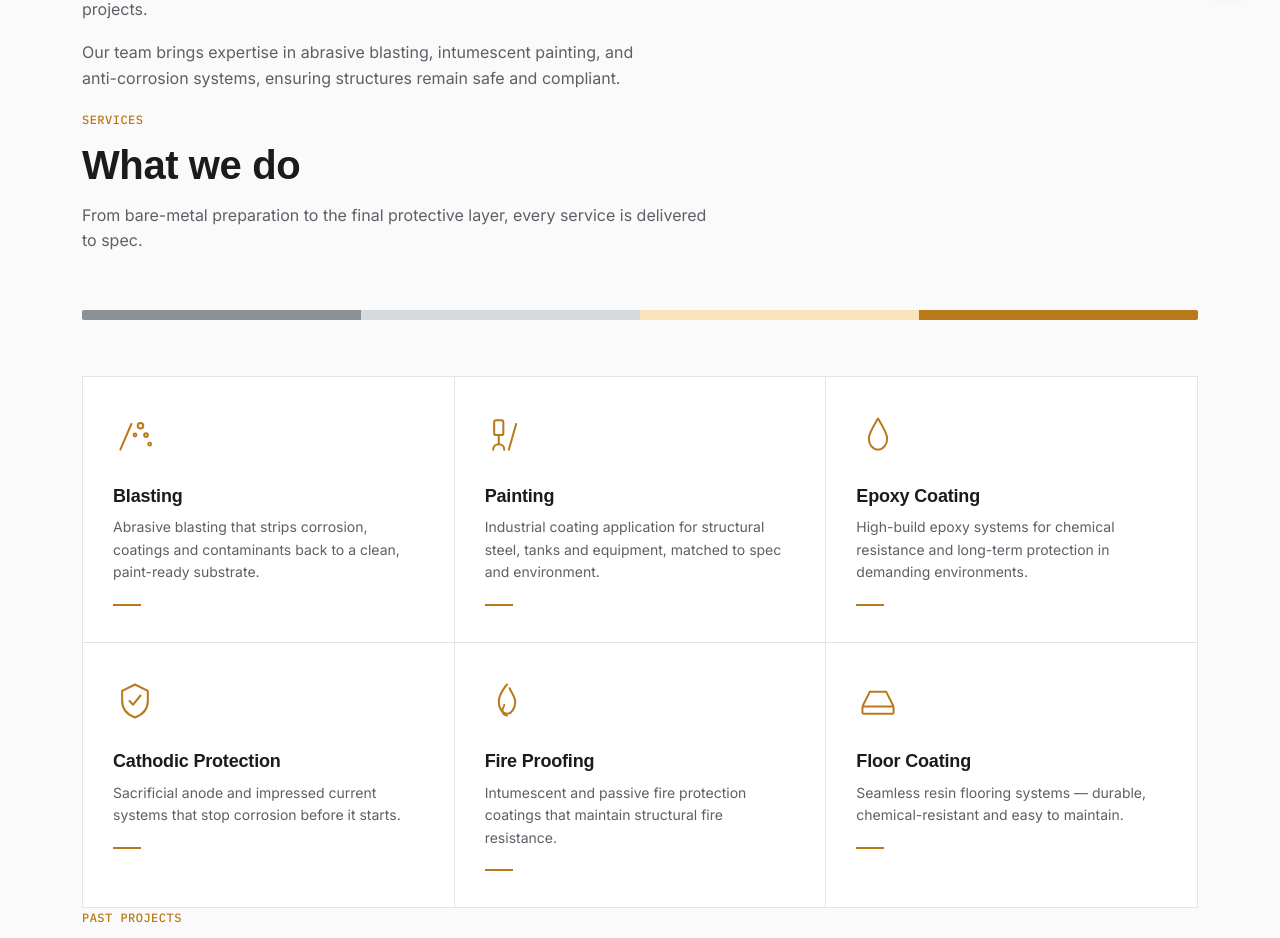
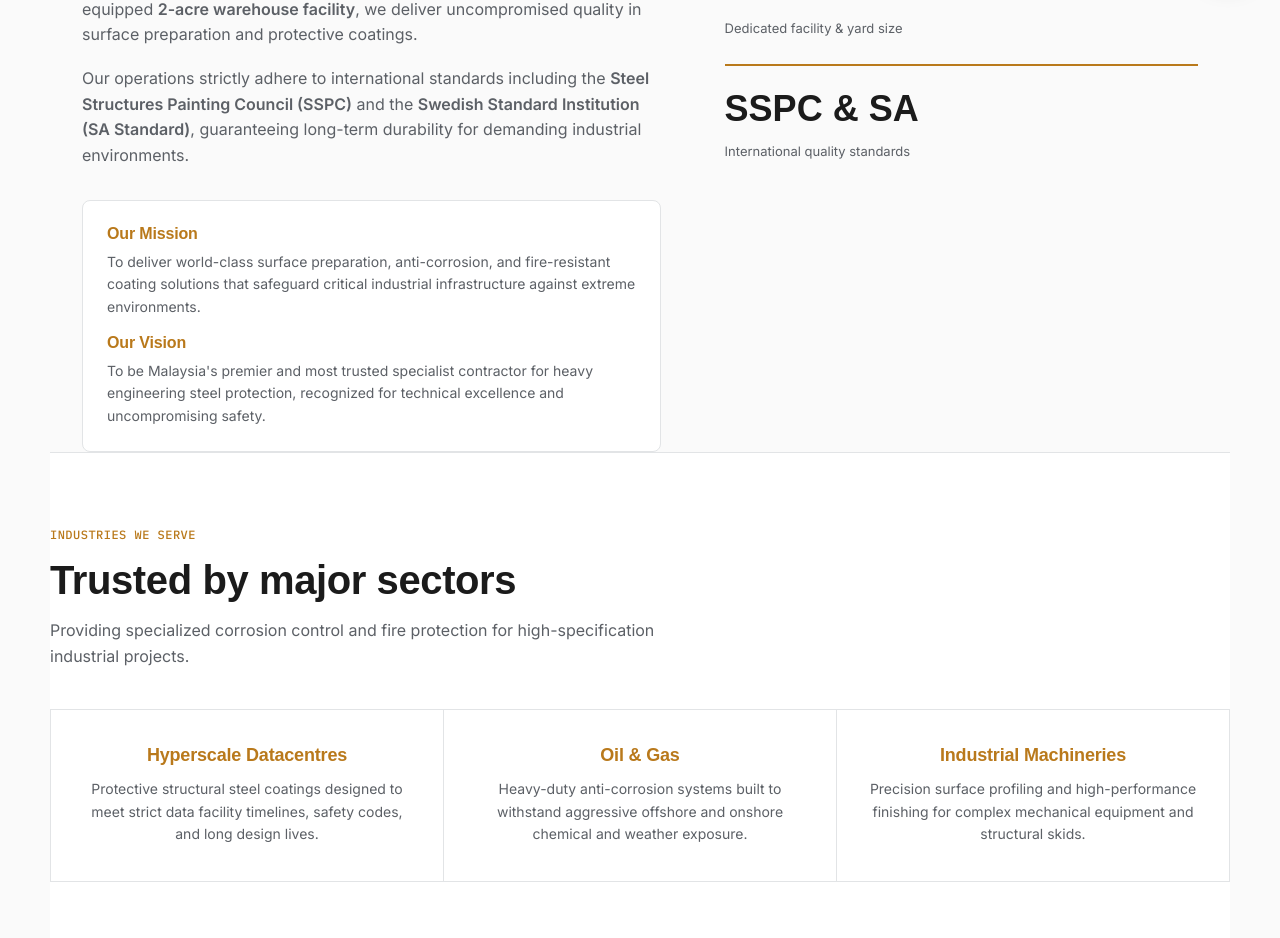
Before and after one commit to kencanacoating/kencanapainting.github.io, a plain HTML site: page index.html in a window 1280 px wide. Shown: the part 801-1739 px from the top of the page. Drawn offline with Linux system fonts and the light colour scheme; a web font is replaced by a local one.

Commit message:
Add files via upload

```diff
--- a/index.html
+++ b/index.html
@@ -4,7 +4,7 @@
 <meta charset="UTF-8">
 <meta name="viewport" content="width=device-width, initial-scale=1.0">
 <title>Kencana Painting Sdn Bhd | Surface Preparation & Protective Coatings</title>
-<meta name="description" content="Kencana Painting Sdn Bhd — abrasive blasting, industrial painting, epoxy coating, cathodic protection, fireproofing and floor coating for industrial and commercial projects since 2007.">
+<meta name="description" content="Kencana Painting Sdn Bhd — specialist abrasive blasting, anti-corrosion coatings, and fire-resistant painting on engineering steel works to SSPC and Swedish standards.">
 <link rel="preconnect" href="https://fonts.googleapis.com">
 <link rel="preconnect" href="https://fonts.gstatic.com" crossorigin>
 <link href="https://fonts.googleapis.com/css2?family=Archivo+Expanded:wght@600;700&family=Inter:wght@400;500;600&family=IBM+Plex+Mono:wght@500&display=swap" rel="stylesheet">
@@ -37,9 +37,10 @@
     <nav class="links" id="navLinks">
       <a href="index.html#about">About</a>
       <a href="index.html#services">Services</a>
+      <a href="index.html#clients">Clients</a>
       <a href="projects.html">Projects</a>
       <a href="index.html#contact">Contact</a>
-      <a class="btn btn-amber" href="https://wa.me/60123867138" target="_blank" rel="noopener">WhatsApp Us</a>
+      <a class="btn btn-amber btn-whatsapp-header" href="https://wa.me/60123867138" target="_blank" rel="noopener">WhatsApp Us</a>
     </nav>
     <button class="nav-toggle" id="navToggle" aria-label="Toggle menu" aria-expanded="false">
       <span></span><span></span><span></span>
@@ -54,10 +55,10 @@
     <div>
       <div class="reg mono">Kencana Painting Sdn Bhd &middot; 791641-U</div>
       <h1>Surface protection, <em>engineered</em> to last.</h1>
-      <p class="lead">Professional surface preparation and protective coating services for industrial and commercial projects across Malaysia — since 2007.</p>
+      <p class="lead">Specialist blasting and protective coating services for heavy engineering steel works, oil & gas, and hyperscale datacentres — operating from our 2-acre facility since 2007.</p>
       <div class="cta-row">
         <a class="btn btn-amber" href="https://wa.me/60123867138" target="_blank" rel="noopener">Chat on WhatsApp</a>
-        <a class="btn btn-outline" href="#services">View Services</a>
+        <a class="btn btn-outline" href="#services">View Core Services</a>
       </div>
     </div>
     <div class="hero-graphic reveal">
@@ -67,28 +68,63 @@
         <div class="band primer"><span>Primer</span></div>
         <div class="band substrate"><span>Substrate</span></div>
       </div>
-      <div class="caption">A typical protective coating system — amber topcoat over prepared steel and aluminium substrate.</div>
+      <div class="caption">A typical protective coating system — engineered to SSPC and Swedish Standards (SA).</div>
     </div>
   </section>
 
-  <!-- ---------- ABOUT ---------- -->
+  <!-- ---------- ABOUT & MISSION ---------- -->
   <section id="about" class="container">
     <div class="about-grid">
       <div class="reveal">
-        <span class="section-tag mono">About Us</span>
-        <h2 style="font-size:clamp(26px,3vw,34px); margin-bottom:20px;">Nearly two decades of protecting Malaysia's structures.</h2>
-        <p>Founded in 2007, Kencana Painting provides professional surface preparation and protective coating services for industrial and commercial projects.</p>
-        <p>Our team brings expertise in abrasive blasting, intumescent painting, and anti-corrosion systems, ensuring structures remain safe and compliant.</p>
+        <span class="section-tag mono">About Us & Capability</span>
+        <h2 style="font-size:clamp(26px,3vw,34px); margin-bottom:20px;">Precision surface preparation and heavy steel protection.</h2>
+        <p>Founded in 2007, Kencana Painting Sdn Bhd specializes in comprehensive blasting and painting on all engineering steel works. Operating from a fully-equipped <strong>2-acre warehouse facility</strong>, we deliver uncompromised quality in surface preparation and protective coatings.</p>
+        <p>Our operations strictly adhere to international standards including the <strong>Steel Structures Painting Council (SSPC)</strong> and the <strong>Swedish Standard Institution (SA Standard)</strong>, guaranteeing long-term durability for demanding industrial environments.</p>
+
+        <div style="margin-top: 32px; padding: 24px; background: var(--white); border: 1px solid var(--line); border-radius: 8px;">
+          <h3 style="font-size: 16px; margin-bottom: 8px; color: var(--amber-deep);">Our Mission</h3>
+          <p style="font-size: 14px; margin-bottom: 16px; color: var(--ink-soft);">To deliver world-class surface preparation, anti-corrosion, and fire-resistant coating solutions that safeguard critical industrial infrastructure against extreme environments.</p>
+          <h3 style="font-size: 16px; margin-bottom: 8px; color: var(--amber-deep);">Our Vision</h3>
+          <p style="font-size: 14px; color: var(--ink-soft); margin-bottom: 0;">To be Malaysia's premier and most trusted specialist contractor for heavy engineering steel protection, recognized for technical excellence and uncompromising safety.</p>
+        </div>
       </div>
-      <div class="stat-row reveal">
+
+      <div class="stat-row reveal" style="display: grid; grid-template-columns: 1fr; gap: 24px;">
         <div class="stat">
           <strong>2007</strong>
-          <span>Year founded</span>
+          <span>Year established</span>
         </div>
         <div class="stat">
-          <strong>6</strong>
-          <span>Core service lines</span>
+          <strong>2 Acres</strong>
+          <span>Dedicated facility & yard size</span>
         </div>
+        <div class="stat">
+          <strong>SSPC & SA</strong>
+          <span>International quality standards</span>
+        </div>
+      </div>
+    </div>
+  </section>
+
+  <!-- ---------- TARGET CLIENTS ---------- -->
+  <section id="clients" class="container" style="background: var(--white); border-top: 1px solid var(--line); border-bottom: 1px solid var(--line); padding: 72px 0;">
+    <div class="section-head reveal" style="margin-bottom: 40px;">
+      <span class="section-tag mono">Industries We Serve</span>
+      <h2>Trusted by major sectors</h2>
+      <p>Providing specialized corrosion control and fire protection for high-specification industrial projects.</p>
+    </div>
+    <div class="service-grid reveal" style="grid-template-columns: repeat(3, 1fr);">
+      <div class="service-card" style="text-align: center;">
+        <h3 style="color: var(--amber-deep); margin-bottom: 12px;">Hyperscale Datacentres</h3>
+        <p>Protective structural steel coatings designed to meet strict data facility timelines, safety codes, and long design lives.</p>
+      </div>
+      <div class="service-card" style="text-align: center;">
+        <h3 style="color: var(--amber-deep); margin-bottom: 12px;">Oil & Gas</h3>
+        <p>Heavy-duty anti-corrosion systems built to withstand aggressive offshore and onshore chemical and weather exposure.</p>
+      </div>
+      <div class="service-card" style="text-align: center;">
+        <h3 style="color: var(--amber-deep); margin-bottom: 12px;">Industrial Machineries</h3>
+        <p>Precision surface profiling and high-performance finishing for complex mechanical equipment and structural skids.</p>
       </div>
     </div>
   </section>
@@ -96,9 +132,9 @@
   <!-- ---------- SERVICES ---------- -->
   <section id="services" class="container">
     <div class="section-head reveal">
-      <span class="section-tag mono">Services</span>
+      <span class="section-tag mono">Core Services</span>
       <h2>What we do</h2>
-      <p>From bare-metal preparation to the final protective layer, every service is delivered to spec.</p>
+      <p>Specializing in anti-corrosion coatings and fire-resistant paintings executed to rigorous global specifications.</p>
     </div>
     <div class="layer-bar divider reveal">
       <span class="l1"></span><span class="l2"></span><span class="l3"></span><span class="l4"></span>
@@ -113,8 +149,8 @@
           <circle cx="24" cy="24" r="1.6" stroke="currentColor" stroke-width="2"/>
           <circle cx="40" cy="34" r="1.6" stroke="currentColor" stroke-width="2"/>
         </svg>
-        <h3>Blasting</h3>
-        <p>Abrasive blasting that strips corrosion, coatings and contaminants back to a clean, paint-ready substrate.</p>
+        <h3>Abrasive Blasting</h3>
+        <p>High-efficiency abrasive blasting stripping corrosion and contaminants back to a pristine substrate.</p>
         <div class="under"></div>
       </div>
 
@@ -125,8 +161,8 @@
           <path d="M9 40C9 36 12 34 15 34C18 34 21 36 21 40" stroke="currentColor" stroke-width="2.2" stroke-linecap="round"/>
           <path d="M26 40L34 12" stroke="currentColor" stroke-width="2.2" stroke-linecap="round"/>
         </svg>
-        <h3>Painting</h3>
-        <p>Industrial coating application for structural steel, tanks and equipment, matched to spec and environment.</p>
+        <h3>Surface Preparation</h3>
+        <p>Rigorous preparation adhering strictly to SSPC and Swedish Standards (SA Standards) for ultimate coating adhesion.</p>
         <div class="under"></div>
       </div>
 
@@ -134,18 +170,8 @@
         <svg class="icon" viewBox="0 0 48 48" fill="none" xmlns="http://www.w3.org/2000/svg">
           <path d="M24 6C30 16 34 22 34 28C34 34.6 29.5 40 24 40C18.5 40 14 34.6 14 28C14 22 18 16 24 6Z" stroke="currentColor" stroke-width="2.2" stroke-linejoin="round"/>
         </svg>
-        <h3>Epoxy Coating</h3>
-        <p>High-build epoxy systems for chemical resistance and long-term protection in demanding environments.</p>
-        <div class="under"></div>
-      </div>
-
-      <div class="service-card">
-        <svg class="icon" viewBox="0 0 48 48" fill="none" xmlns="http://www.w3.org/2000/svg">
-          <path d="M24 6L38 13V24C38 33 32 39 24 42C16 39 10 33 10 24V13L24 6Z" stroke="currentColor" stroke-width="2.2" stroke-linejoin="round"/>
-          <path d="M18 24L22 28L30 18" stroke="currentColor" stroke-width="2.2" stroke-linecap="round" stroke-linejoin="round"/>
-        </svg>
-        <h3>Cathodic Protection</h3>
-        <p>Sacrificial anode and impressed current systems that stop corrosion before it starts.</p>
+        <h3>Protective Coating</h3>
+        <p>Specialized anti-corrosion systems tailored for structural steel, piping, and industrial assets in harsh environments.</p>
         <div class="under"></div>
       </div>
 
@@ -154,18 +180,8 @@
           <path d="M24 6C24 6 15 16 15 25C15 32.2 19.5 38 24 38C28.5 38 33 32.2 33 25C33 19 28 14 27 10" stroke="currentColor" stroke-width="2.2" stroke-linecap="round" stroke-linejoin="round"/>
           <path d="M24 40C21 40 19 37.5 19 34.5C19 32 21 30 21 28" stroke="currentColor" stroke-width="2" stroke-linecap="round"/>
         </svg>
-        <h3>Fire Proofing</h3>
-        <p>Intumescent and passive fire protection coatings that maintain structural fire resistance.</p>
-        <div class="under"></div>
-      </div>
-
-      <div class="service-card">
-        <svg class="icon" viewBox="0 0 48 48" fill="none" xmlns="http://www.w3.org/2000/svg">
-          <rect x="7" y="30" width="34" height="8" rx="1.5" stroke="currentColor" stroke-width="2.2"/>
-          <path d="M7 30L15 14H33L41 30" stroke="currentColor" stroke-width="2.2" stroke-linejoin="round"/>
-        </svg>
-        <h3>Floor Coating</h3>
-        <p>Seamless resin flooring systems — durable, chemical-resistant and easy to maintain.</p>
+        <h3>Fire Protection</h3>
+        <p>Fire-resistant intumescent and barrier paintings engineered to preserve structural integrity during thermal events.</p>
         <div class="under"></div>
       </div>
     </div>
@@ -177,7 +193,7 @@
       <div style="max-width:640px;">
         <span class="section-tag mono">Past Projects</span>
         <h2>Work on the ground</h2>
-        <p>A selection of completed industrial and commercial projects.</p>
+        <p>A selection of completed industrial steel coating and preparation projects.</p>
       </div>
       <a class="btn btn-outline" href="projects.html">View All Projects</a>
     </div>
@@ -192,7 +208,7 @@
     <div class="section-head reveal">
       <span class="section-tag mono">Contact</span>
       <h2>Get in touch</h2>
-      <p>Reach out for a site visit, quotation, or to discuss your project's coating requirements.</p>
+      <p>Reach out to discuss your steel structure coating requirements or visit our 2-acre facility.</p>
     </div>
 
     <div class="contact-grid reveal">
@@ -248,7 +264,7 @@
       <div>
         <h4>Kencana Painting Sdn Bhd</h4>
         <p>791641-U</p>
-        <p>Surface preparation and protective coating services for industrial and commercial projects, since 2007.</p>
+        <p>Specialist industrial blasting, anti-corrosion, and fire-resistant painting on engineering steel works since 2007.</p>
       </div>
       <div>
         <h4>Address</h4>
--- a/styles.css
+++ b/styles.css
@@ -45,7 +45,6 @@ h1,h2,h3{
 a{color:inherit; text-decoration:none;}
 img{max-width:100%; display:block;}
 
-/* Generous mobile container padding so text doesn't touch edges */
 .container{max-width:1180px; margin:0 auto; padding:0 28px;}
 @media(min-width: 768px){
   .container{padding:0 32px;}
@@ -99,8 +98,8 @@ nav.links a:hover, nav.links a:focus-visible{color:var(--amber-deep);}
 nav.links a.active{color:var(--ink);}
 
 /* Explicitly make the header WhatsApp button white text */
-nav.links a.btn-amber {
-  color: var(--white);
+nav.links a.btn-amber.btn-whatsapp-header {
+  color: var(--white) !important;
 }
 
 .btn{
```
